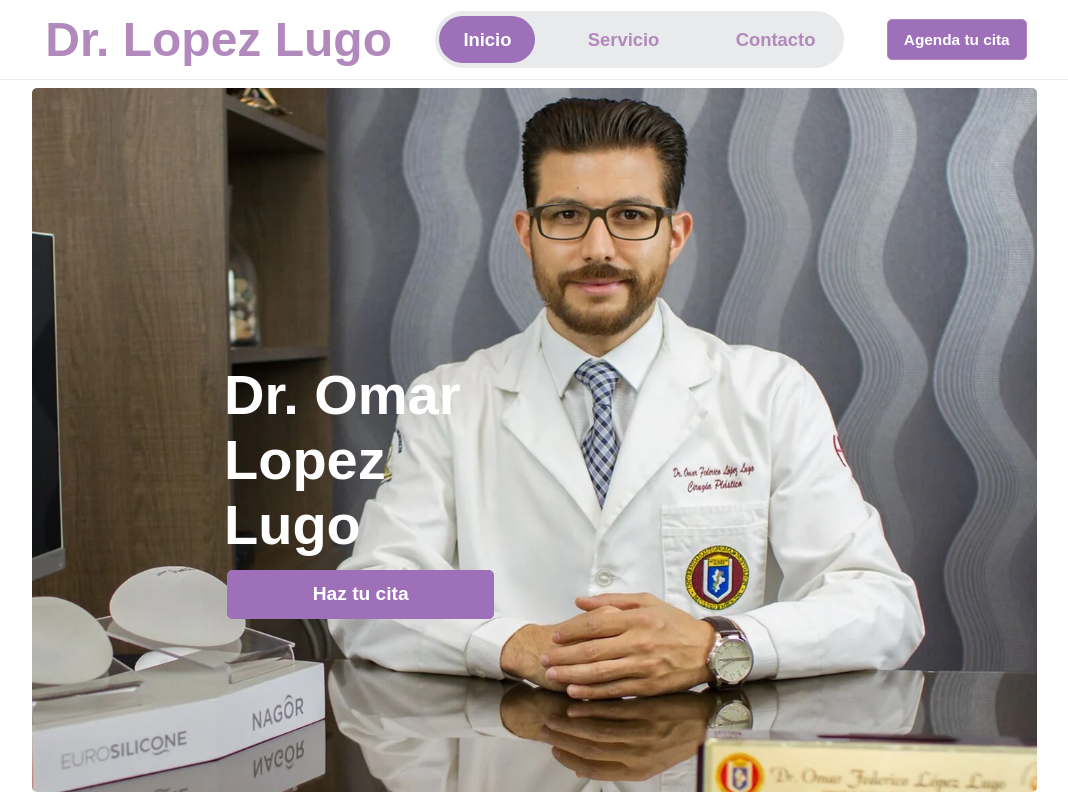
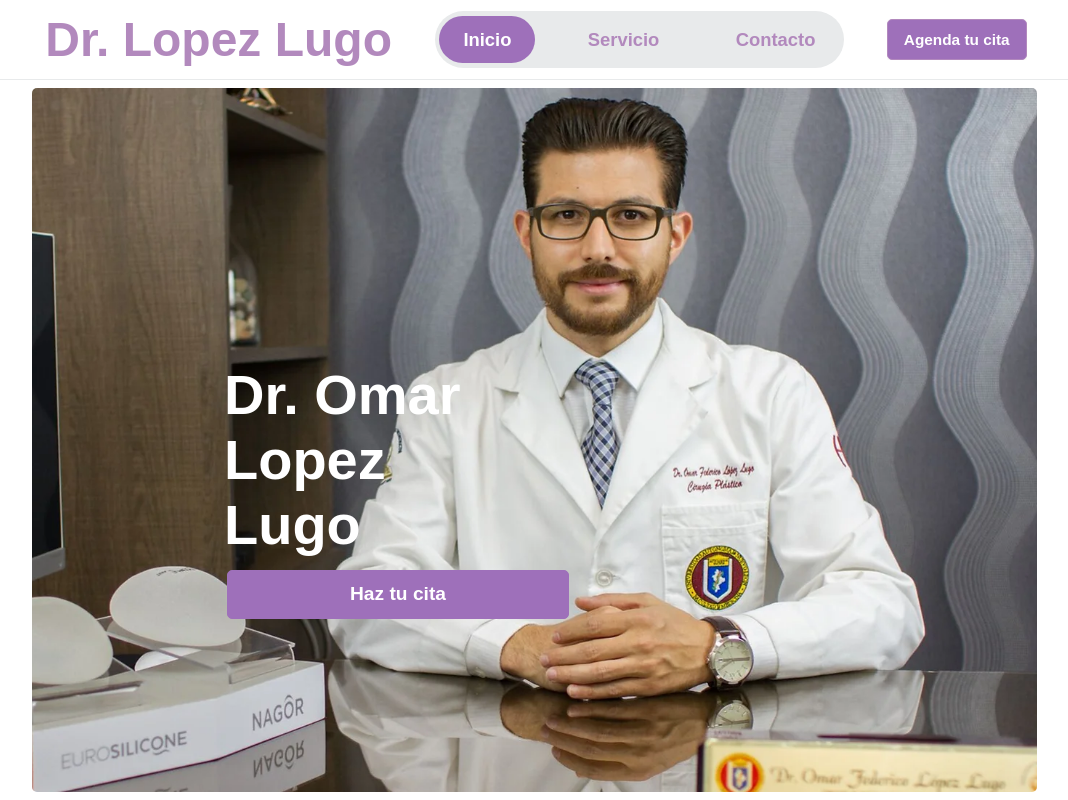
Before and after one commit to Diegoiribe/PV1, a React (Create React App) app: page / in a window 1280 px wide. Shown: the top 800 px of the page, without its empty margins (104-1172 px from the left). Built offline with nearby package versions, Linux system fonts and the light colour scheme.

Commit message:
btn body

```diff
--- a/src/Components/Boton/Boton.js
+++ b/src/Components/Boton/Boton.js
@@ -119,7 +119,7 @@ const BotonLogin = (props) => {
 
 const BotonBodyDiv = styled.button`
   font-weight: bolder;
-  width: 43%;
+  width: 55%;
   padding: 1vw;
   margin: 1vw 0.5%;
   background: ${colorFuerte};
```
